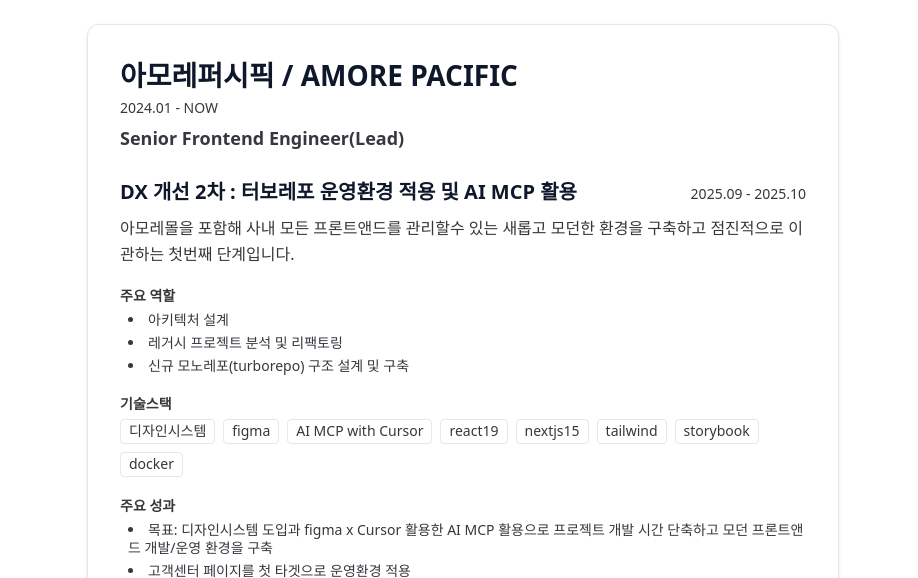
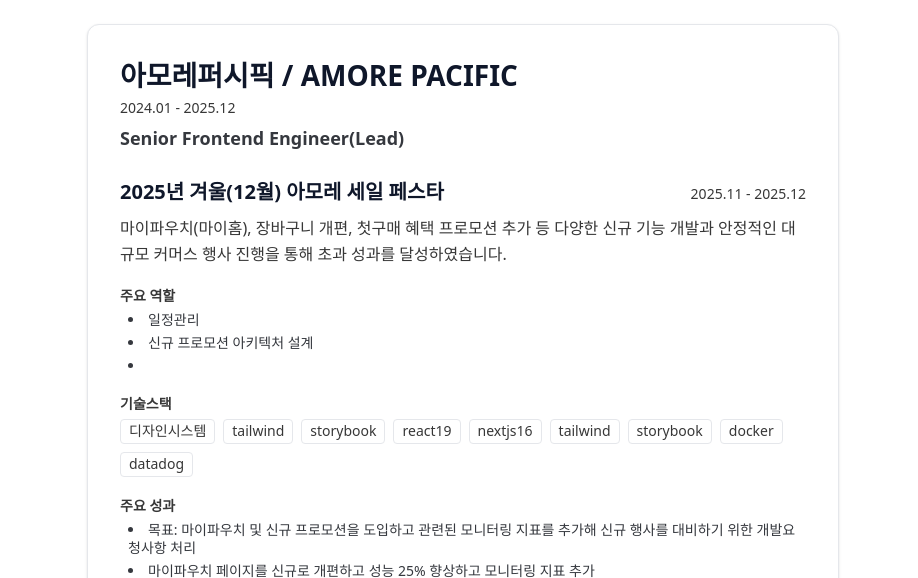
Before and after one commit to majac6/majac6.github.io, a Gatsby site: page /professional-experience in a window 1280 px wide. Shown: the part 222-800 px from the top of the page, without its empty margins (177-1095 px from the left). Built offline with nearby package versions, Linux system fonts and the light colour scheme; Gatsby itself is replaced by a stand-in of ours; some packages are replaced by stand-ins of ours.

Commit message:
이력서 업데이트 등

```diff
--- a/src/content/articles/2025/07/토큰기반-디자인시스템-만들기.md
+++ b/src/content/articles/2025/07/토큰기반-디자인시스템-만들기.md
@@ -153,13 +153,3 @@ style-dictionary 는 오픈소스이기에 모든 상황에 항상 완벽하지
 - [Style Dictionary 공식 문서](https://amzn.github.io/style-dictionary/)
 - [Tokens Studio for Figma](https://tokens.studio/)
 - [Tailwind CSS v4 공식 문서](https://tailwindcss.com/docs/theme)
-
----
-
-이렇게 하면, 디자인 토큰 기반의 디자인 시스템을 효율적으로 구축하고,
-디자이너-개발자 협업도 훨씬 수월해집니다!
-
----
-
-혹시 실제 코드 예시나, 각 단계별 상세 설정법(예: style-dictionary config, Storybook 연동법 등)이 더 필요하시면 말씀해 주세요.
-실제 프로젝트의 config나 스크립트, 스토리북 설정 등도 구체적으로 추가해드릴 수 있습니다.
--- a/src/pages/about.js
+++ b/src/pages/about.js
@@ -7,7 +7,7 @@ const CAREERS = [
   {
     company: '아모레퍼시픽 / AMORE PACIFIC',
     position: 'Senior Frontend Engineer(Lead)',
-    period: '2024.01 - NOW',
+    period: '2024.01 - 2025.12',
     details: [
       '아모레몰(전자상거래) 프론트엔드 개발 리드',
       '커머스커뮤니티, 스킨노트 등 신사업 프론트엔드 개발 리드',
--- a/src/pages/professional-experience.js
+++ b/src/pages/professional-experience.js
@@ -6,8 +6,21 @@ const PROFESSIONAL_EXPERIENCES = [
   {
     company: '아모레퍼시픽 / AMORE PACIFIC',
     position: 'Senior Frontend Engineer(Lead)',
-    period: '2024.01 - NOW',
+    period: '2024.01 - 2025.12',
     projects: [
+      {
+        name: '2025년 겨울(12월) 아모레 세일 페스타',
+        duration: '2025.11 - 2025.12',
+        description:
+          '마이파우치(마이홈), 장바구니 개편, 첫구매 혜택 프로모션 추가 등 다양한 신규 기능 개발과 안정적인 대규모 커머스 행사 진행을 통해 초과 성과를 달성하였습니다.',
+        stack: ['디자인시스템','tailwind', 'storybook', 'react19', 'nextjs16', 'tailwind', 'storybook', 'docker', 'datadog'],
+        roles: ['일정관리','신규 프로모션 아키텍처 설계', ''],
+        achievements: [
+          '목표: 마이파우치 및 신규 프로모션을 도입하고 관련된 모니터링 지표를 추가해 신규 행사를 대비하기 위한 개발요청사항 처리',
+          '마이파우치 페이지를 신규로 개편하고 성능 25% 향상하고 모니터링 지표 추가',
+          '주문 관련 로직에 신규 프로모션을 처리할수 있도록 설계하고 장바구니 페이지를 신규 프로젝트로 전환해 devops 환경 적용해 성능 및 빌드 속도 50% 이상 향상하고 모니터링 지표 추가',
+        ],
+      },
       {
         name: 'DX 개선 2차 : 터보레포 운영환경 적용 및 AI MCP 활용',
         duration: '2025.09 - 2025.10',
@@ -47,6 +60,7 @@ const PROFESSIONAL_EXPERIENCES = [
         achievements: [
           '주문 페이지 리팩토링으로 주문 프로세스 안정성 및 속도 향상 (버그 및 VOC 발생률 50%이상 감소)',
           '이전 행사 대비 매출 초과달성',
+          'BY25 디지털서비스개발팀 초과성과 우수사원 선정'
         ],
       },
       {
```
